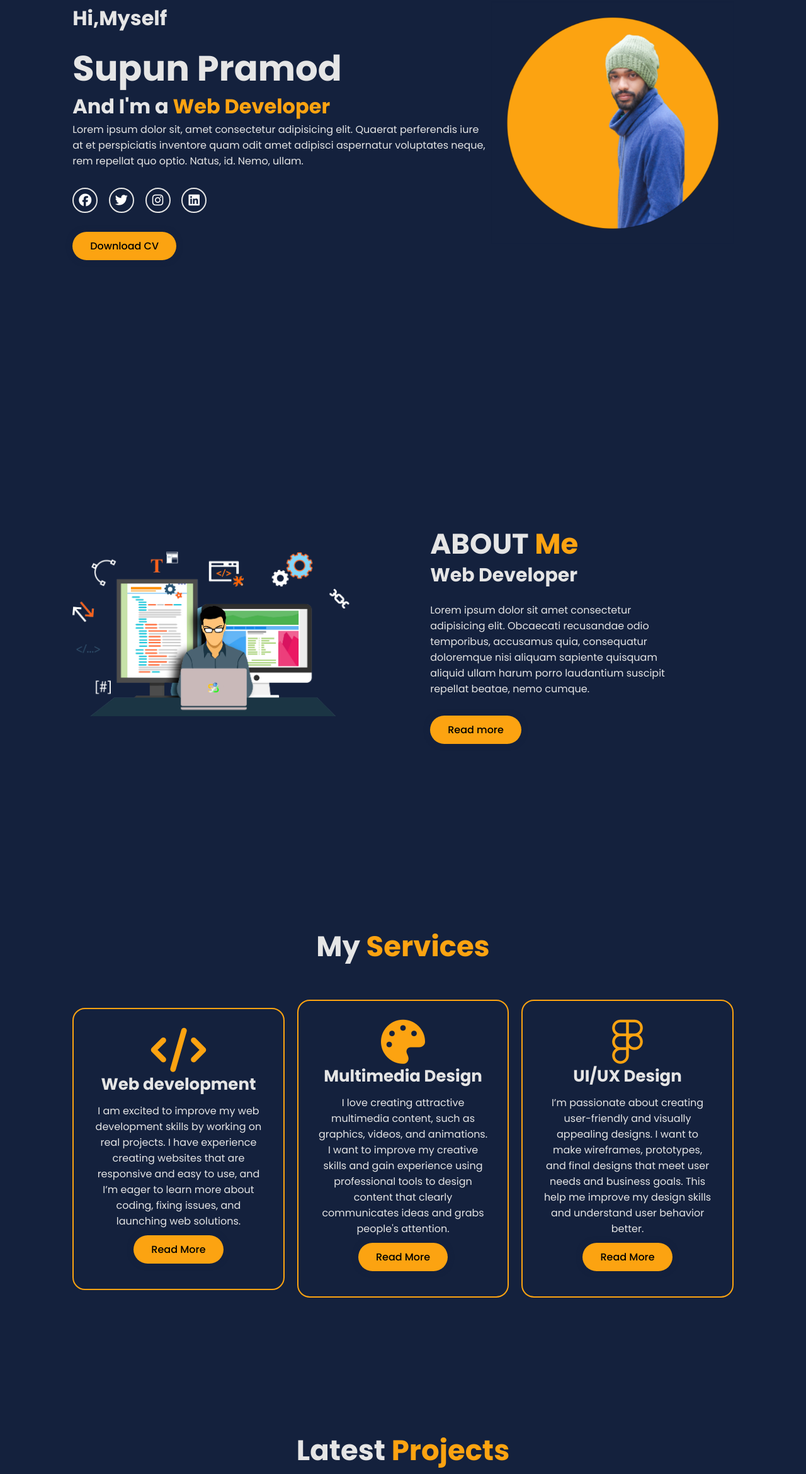
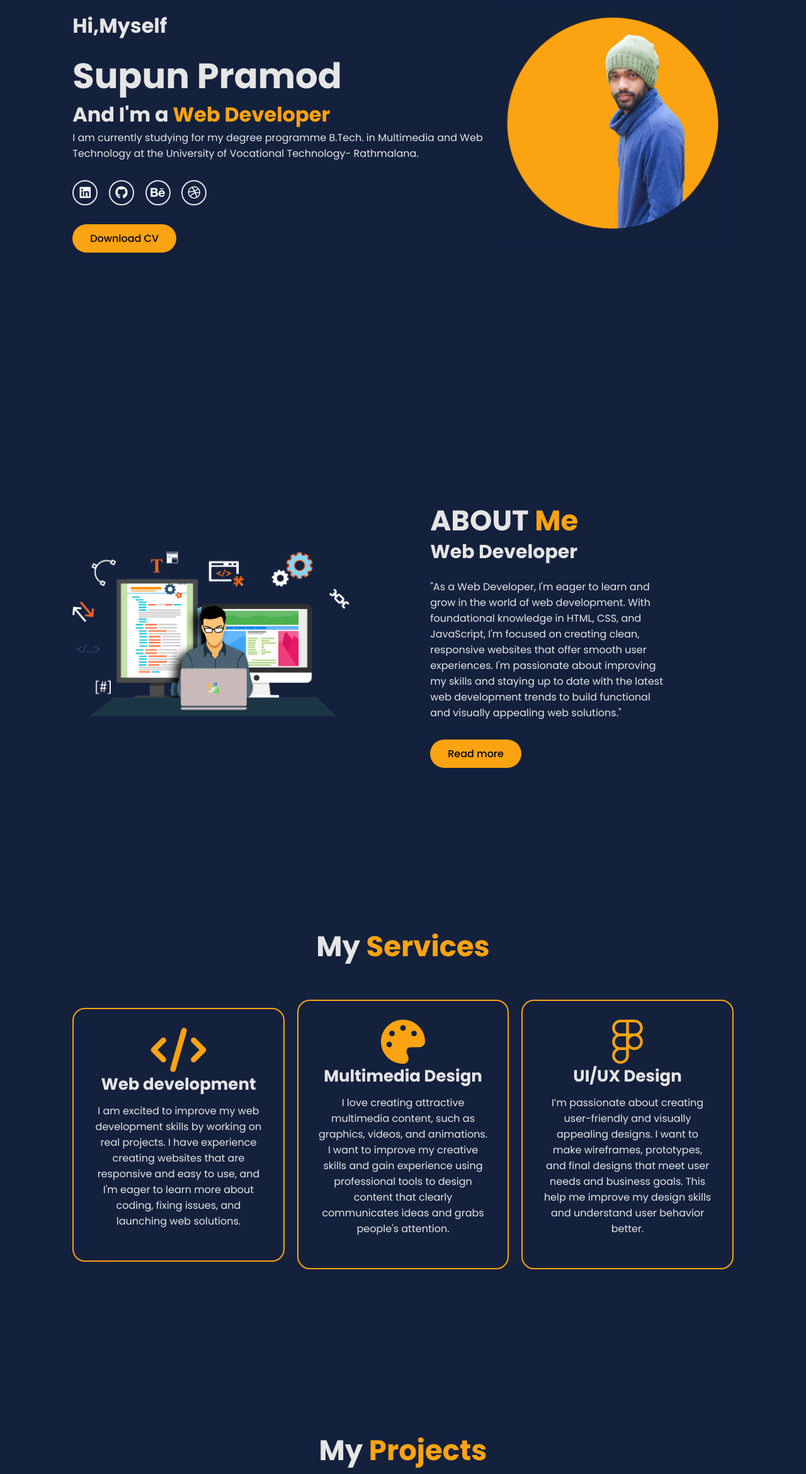
Before and after one commit to supunpramod/Portfolio, a plain HTML site: page index.html in a window 1280 px wide. Shown: the part 231-2571 px from the top of the page at 63% size. Drawn offline with Linux system fonts and the light colour scheme.

Commit message:
I started coding and build my portfolio web site again😊👌

```diff
--- a/index.html
+++ b/index.html
@@ -33,15 +33,16 @@
             <h3>Hi,Myself</h3>
             <h1>Supun Pramod</h1>
             <h3>And I'm a <span>Web Developer</span></h3>
-            <p>Lorem ipsum dolor sit, amet consectetur adipisicing elit. Quaerat perferendis iure at et perspiciatis inventore quam odit amet adipisci aspernatur voluptates neque, rem repellat quo optio. Natus, id. Nemo, ullam.</p>
+            <p>I am currently studying for my degree programme B.Tech. in Multimedia and Web Technology at the University of Vocational Technology- Rathmalana.</p>
             <div class="social-media">
-                <a href="#"><i class="fa-brands fa-facebook"></i></a>
-                <a href="#"><i class="fa-brands fa-twitter"></i></a>
-                <a href="#"><i class="fa-brands fa-instagram"></i></a>
-                <a href="#"><i class="fa-brands fa-linkedin"></i></a>
+                <a href="https://www.linkedin.com/in/supun-pramod-premathilaka-896a1b246/" target="_blank"><i class="fa-brands fa-linkedin"></i></a>
+                <a href="https://github.com/supunpramod?tab=overview&from=2025-02-01&to=2025-02-18" target="_blank"><i class="fa-brands fa-github"></i></GFG></a>
+                <a href="https://www.behance.net/supunpramod" target="_blank"><i class="fa-brands fa-behance"></i></a>
+                <a href="https://dribbble.com/supunpramod" target="_blank"><i class="fa-brands fa-dribbble"></i></a>
+
 
             </div>
-            <a href="#" class="btn">Download CV</a>
+            <a href="https://drive.google.com/file/d/15oIcYyrQ57Xl1D9FuV_UUYvfiWyagZ0z/view?usp=drive_link" target="_blank" class="btn">Download CV</a>
 
         </div>
         <div class="home-img">
@@ -58,7 +59,7 @@
         <div class="about-content">
             <h2 class="heading">ABOUT<span> Me</span></h2>
             <h3>Web Developer</h3>
-            <p>Lorem ipsum dolor sit amet consectetur adipisicing elit. Obcaecati recusandae odio temporibus, accusamus quia, consequatur doloremque nisi aliquam sapiente quisquam aliquid ullam harum porro laudantium suscipit repellat beatae, nemo cumque.</p>
+            <p>"As a Web Developer, I'm eager to learn and grow in the world of web development. With foundational knowledge in HTML, CSS, and JavaScript, I'm focused on creating clean, responsive websites that offer smooth user experiences. I'm passionate about improving my skills and staying up to date with the latest web development trends to build functional and visually appealing web solutions."</p>
             <a href="" class="btn">Read more</a>
         </div>
 
@@ -71,22 +72,22 @@
             <div class="services-box">
                 <i class="fa-solid fa-code"></i>
                 <h3>Web development</h3>
-                <p>I am excited to improve my web development skills by working on real projects. I have experience creating websites that are responsive and easy to use, and I’m eager to learn more about coding, fixing issues, and launching web solutions.</p>
-                <a href="#" class="btn">Read More</a>
+                <p>I am excited to improve my web development skills by working on real projects. I have experience creating websites that are responsive and easy to use, and I'm eager to learn more about coding, fixing issues, and launching web solutions.</p>
+
             </div>
 
             <div class="services-box">
                 <i class="fa-solid fa-palette"></i>
                 <h3>Multimedia Design</h3>
                 <p>I love creating attractive multimedia content, such as graphics, videos, and animations. I want to improve my creative skills and gain experience using professional tools to design content that clearly communicates ideas and grabs people's attention.</p>
-                <a href="#" class="btn">Read More</a>
+
             </div>
 
             <div class="services-box">
                 <i class="fa-brands fa-figma"></i>
                 <h3>UI/UX Design</h3>
                 <p>I’m passionate about creating user-friendly and visually appealing designs. I want  to make wireframes, prototypes, and final designs that meet user needs and business goals. This help me improve my design skills and understand user behavior better.</p>
-                <a href="#" class="btn">Read More</a>
+
             </div>
         </div>
 
@@ -94,9 +95,11 @@
 
     <!--PORTFOLIO SECTION DESIGN-->
     <section class="portfolio" id="portfolio">
-        <h2 class="heading">Latest<span> Projects</span></h2>
+        <h2 class="heading">My<span> Projects</span></h2>
 
         <div class="portfolio-container">
+
+
           <div class="portfolio-box">
               <img src="images/image4.png" alt="Portfolio Web Design Example">
               <div class="portfolio-layer">
```
